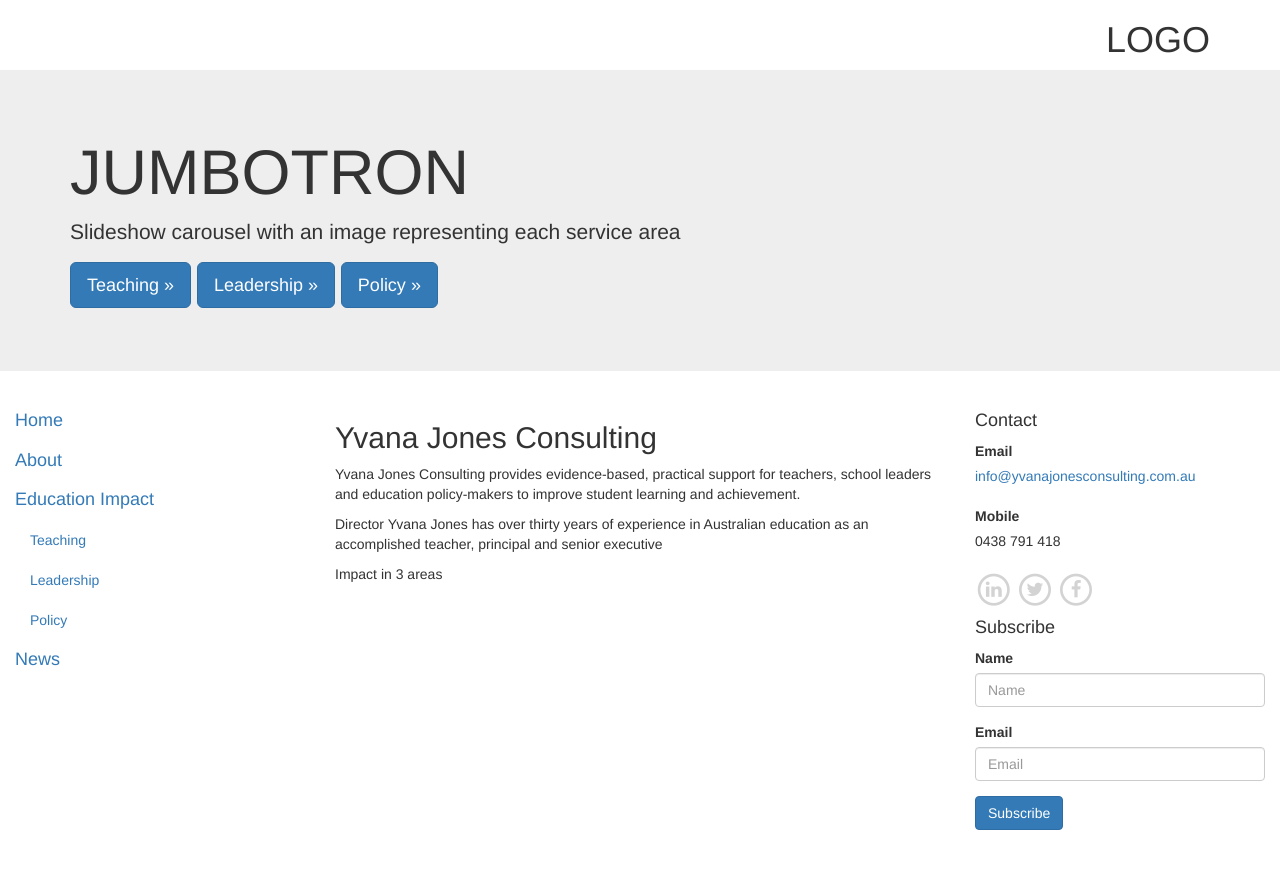
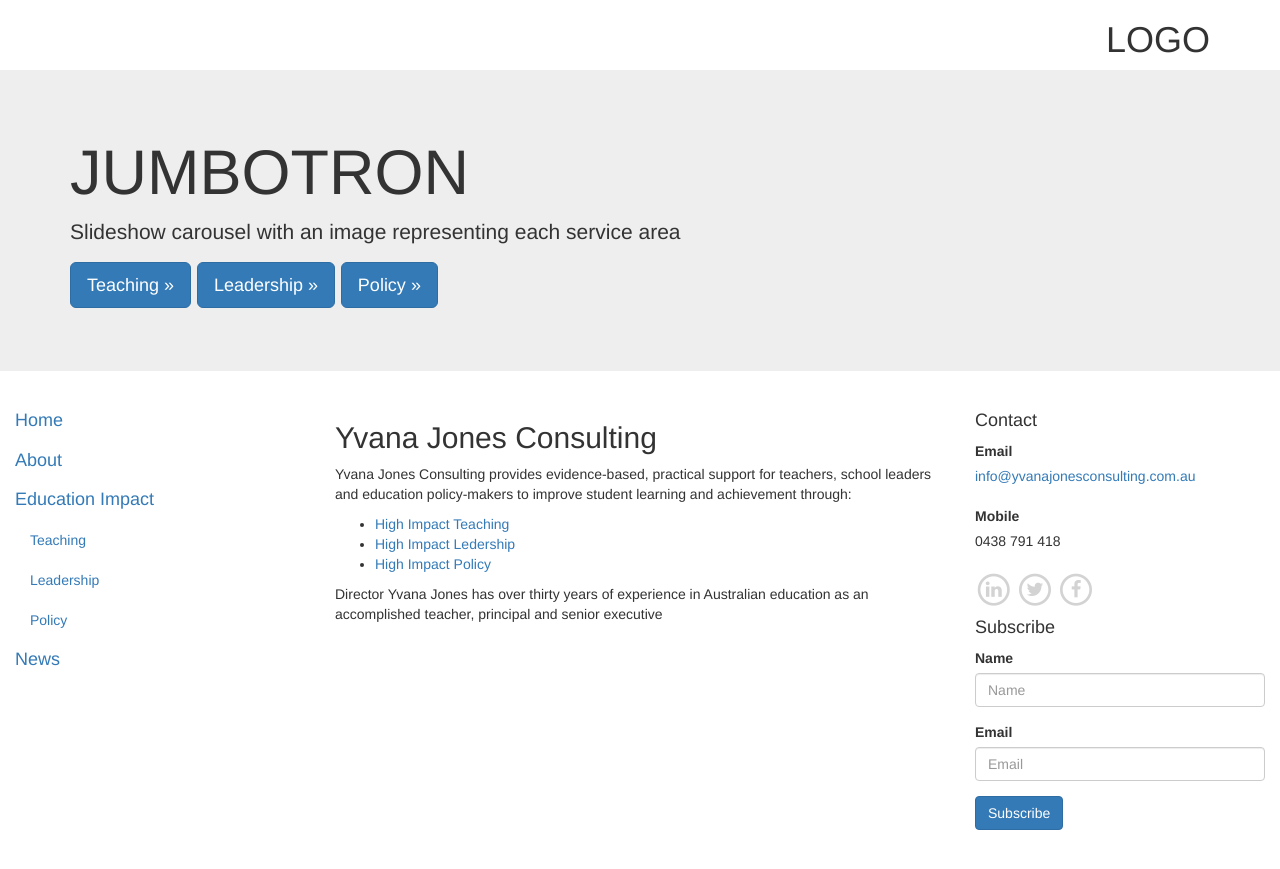
Before and after one commit to idm/idm.github.io, a Jekyll site: the page built from yjc/index.md, in a window 1280 px wide. Shown: the top 869 px of the page. Built offline with Jekyll 4.4.1, drawn with Linux system fonts in a browser that asks for light colours; nearby versions of some CDN libraries.

Commit message:
expanded index

```diff
--- a/yjc/index.md
+++ b/yjc/index.md
@@ -2,8 +2,10 @@
 layout: yjc
 title: Yvana Jones Consulting
 ---
-Yvana Jones Consulting provides evidence-based, practical support for teachers, school leaders and education policy-makers to improve student learning and achievement.
+Yvana Jones Consulting provides evidence-based, practical support for teachers, school leaders and education policy-makers to improve student learning and achievement through:
+
+*	[High Impact Teaching](teaching)
+*	[High Impact Ledership](leadership)
+*	[High Impact Policy](policy)
 
 Director Yvana Jones has over thirty years of experience in Australian education as an accomplished teacher, principal and senior executive
-
-Impact in 3 areas
```
Also changed, not shown: yjc/about.md (+1 -1 lines).
